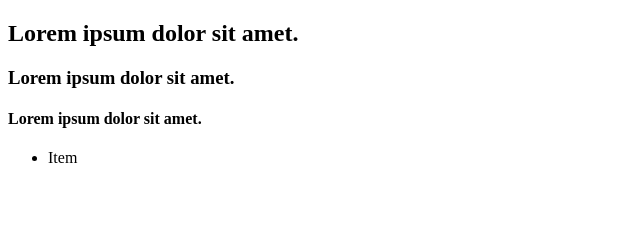
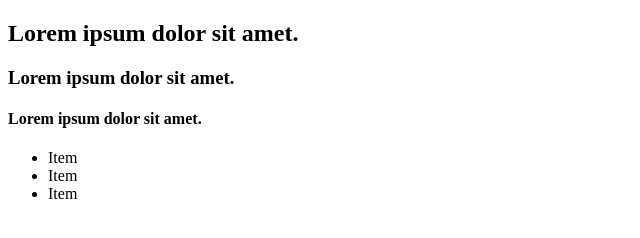
Before and after one commit to gitlevy/site-web, a plain HTML site: page index.html in a window 1280 px wide. Shown: the full height of the page, 0-640 px from the left. Drawn offline with Linux system fonts and the light colour scheme.

Commit message:
Update index en fonction de l'issue fixes #2

```diff
--- a/index.html
+++ b/index.html
@@ -12,6 +12,8 @@
         <h4>Lorem ipsum dolor sit amet.</h4>
         <ul>
             <li>Item</li>
+            <li>Item</li>
+            <li>Item</li>
         </ul>
     </body>
     </html>
```
